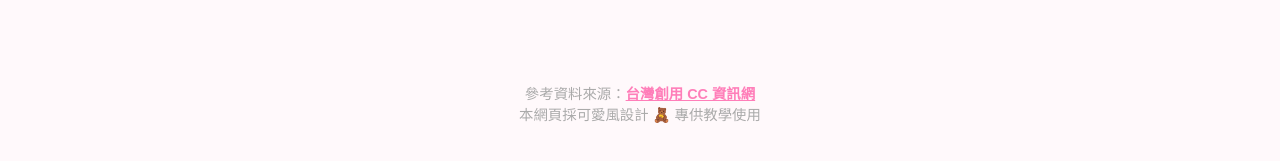
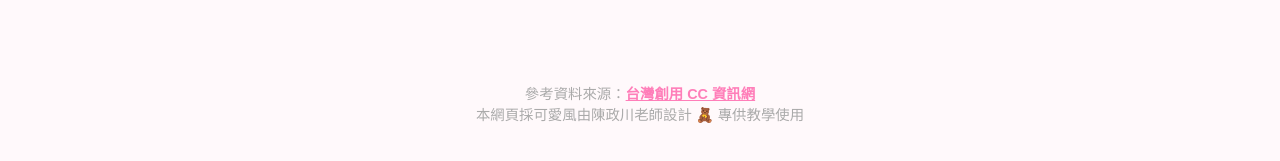
Before and after one commit to btosichen/2026cc, a plain HTML site: page index.html in a window 1280 px wide. Shown: the part 648-809 px from the top of the page. Drawn offline with Linux system fonts and the light colour scheme.

Commit message:
Update footer text with designer's name

```diff
--- a/index.html
+++ b/index.html
@@ -232,7 +232,7 @@
 
 <footer>
     參考資料來源：<a href="https://tw.creativecommons.net/home-page/" target="_blank">台灣創用 CC 資訊網</a><br>
-    本網頁採可愛風設計 🧸 專供教學使用
+    本網頁採可愛風由陳政川老師設計 🧸 專供教學使用
 </footer>
 
 <script>
```
